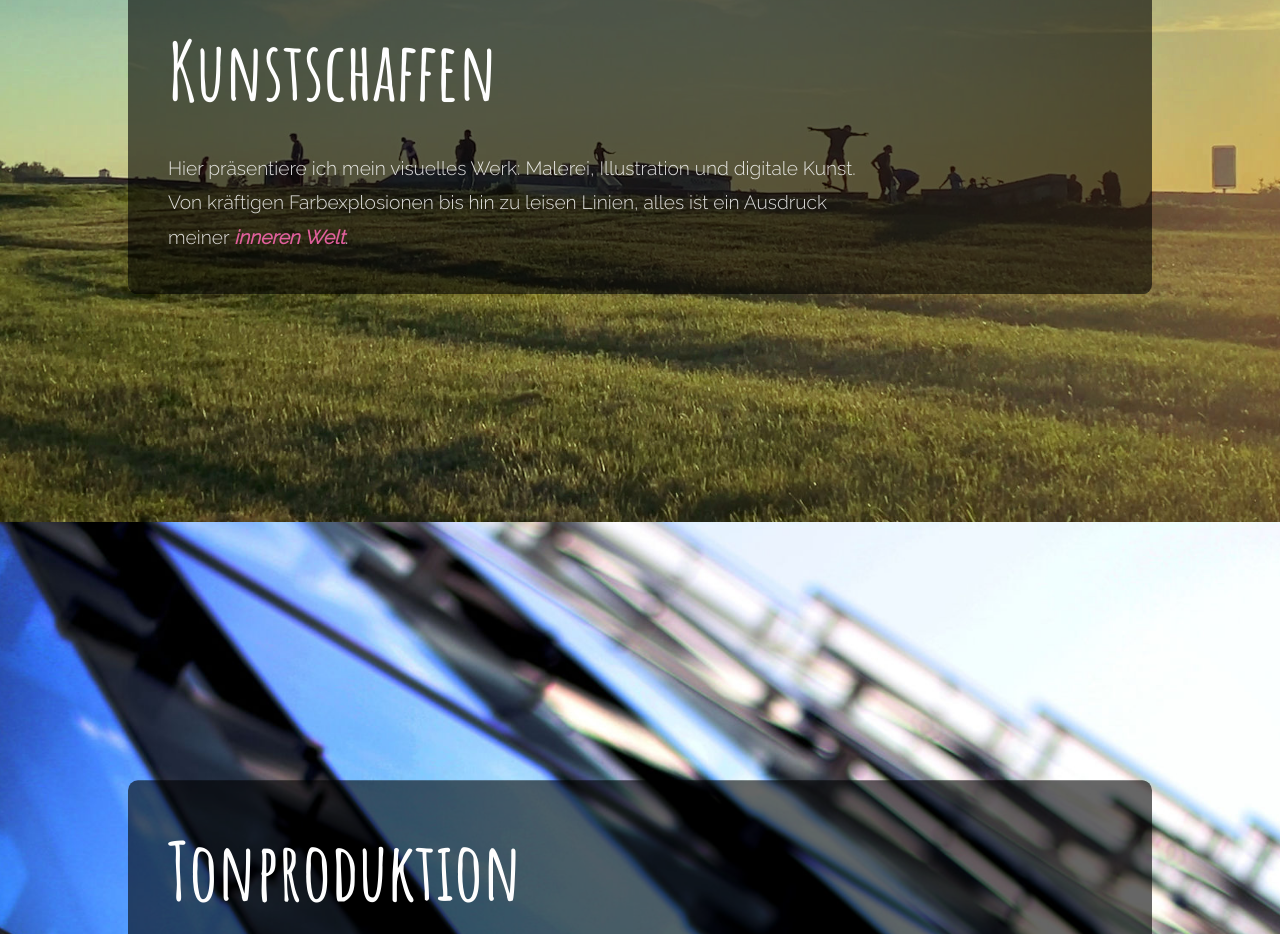
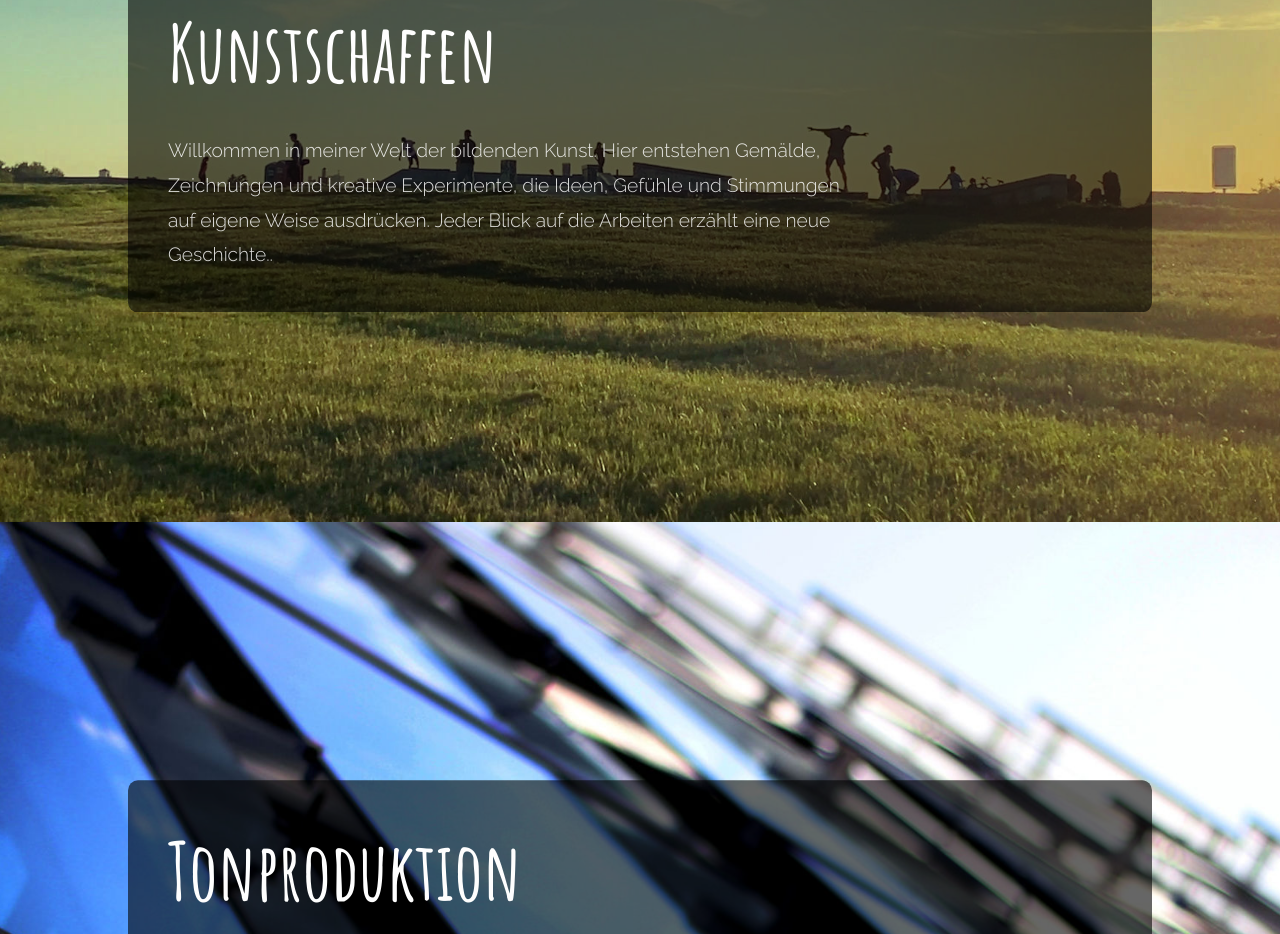
Before and after one commit to CibirFuat/cibirfuat.github.io, a plain HTML site: page index.html in a window 1280 px wide. Shown: the part 1078-2012 px from the top of the page. Drawn offline with Linux system fonts and the light colour scheme.

Commit message:
Update index.html

```diff
--- a/index.html
+++ b/index.html
@@ -343,7 +343,7 @@
   <img src="images/background/Kunstschaffen_768.jpg" alt="Kunstschaffen Bild" class="kunst-bild" />
   <div class="overlay floaty">
     <h1>Kunstschaffen</h1>
-    <p>Hier präsentiere ich mein visuelles Werk: Malerei, Illustration und digitale Kunst. Von kräftigen Farbexplosionen bis hin zu leisen Linien, alles ist ein Ausdruck meiner <span class="highlight">inneren Welt</span>.</p>
+    <p>Willkommen in meiner Welt der bildenden Kunst. Hier entstehen Gemälde, Zeichnungen und kreative Experimente, die Ideen, Gefühle und Stimmungen auf eigene Weise ausdrücken. Jeder Blick auf die Arbeiten erzählt eine neue Geschichte.</span>.</p>
   </div>
 </section>
 
```
